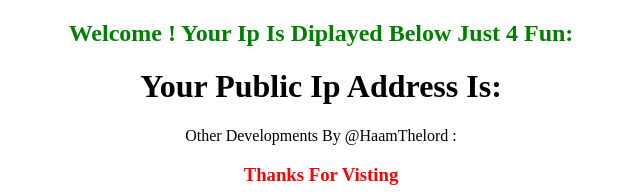
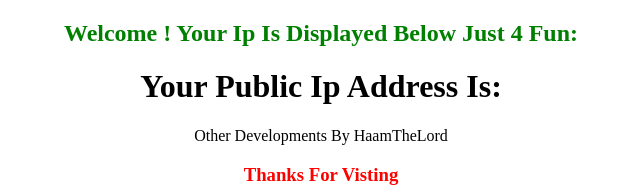
Before and after one commit to Haamthelord1/mantri, a plain HTML site: page index.html in a window 1280 px wide. Shown: the top 194 px of the page, without its empty margins (319-959 px from the left). Drawn offline with nearby package versions, Linux system fonts and the light colour scheme; no server answers.

Commit message:
Update index.html

```diff
--- a/index.html
+++ b/index.html
@@ -34,7 +34,7 @@ color: red;
 </head>
 <body>
 <center>
-<h2>Welcome ! Your Ip Is Diplayed Below<n> Just 4 Fun: </h2>
+<h2>Welcome ! Your Ip Is Displayed Below<n> Just 4 Fun: </h2>
 <script src=
 "https://ajax.googleapis.com/ajax/libs/jquery/3.2.1/jquery.min.js">
     </script>
@@ -55,7 +55,7 @@ color: red;
     </script>
     <h1>Your Public Ip Address Is:</h1>
         <p id="gfg"></p>
-<p1>Other Developments By <a href="https://t.me/haam_thelord">@HaamThelord</a> :</p1>
+<p1>Other Developments By <a href="https://t.me/Haam_TheLord">HaamTheLord</a></p1>
 <h3><n><n>Thanks For Visting <n><n></h3>
 <a href="https://play.google.com/store/apps/dev?id=7496764170156685508"<button class="button button1">+More Apps</button></a>
 <a href="htpps://www.youtube.com/HaamThelord"<button class="button button2">Youtube Channel</button> </a>
```
